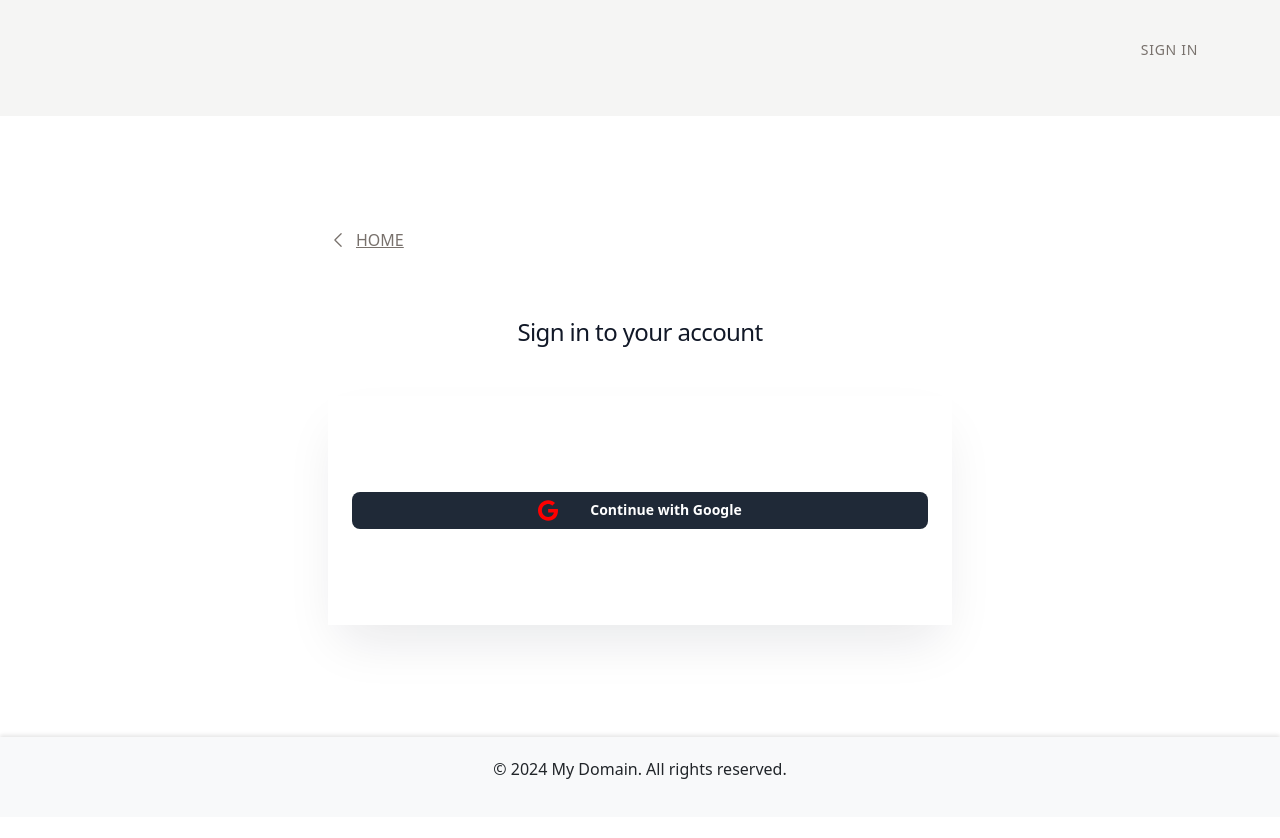
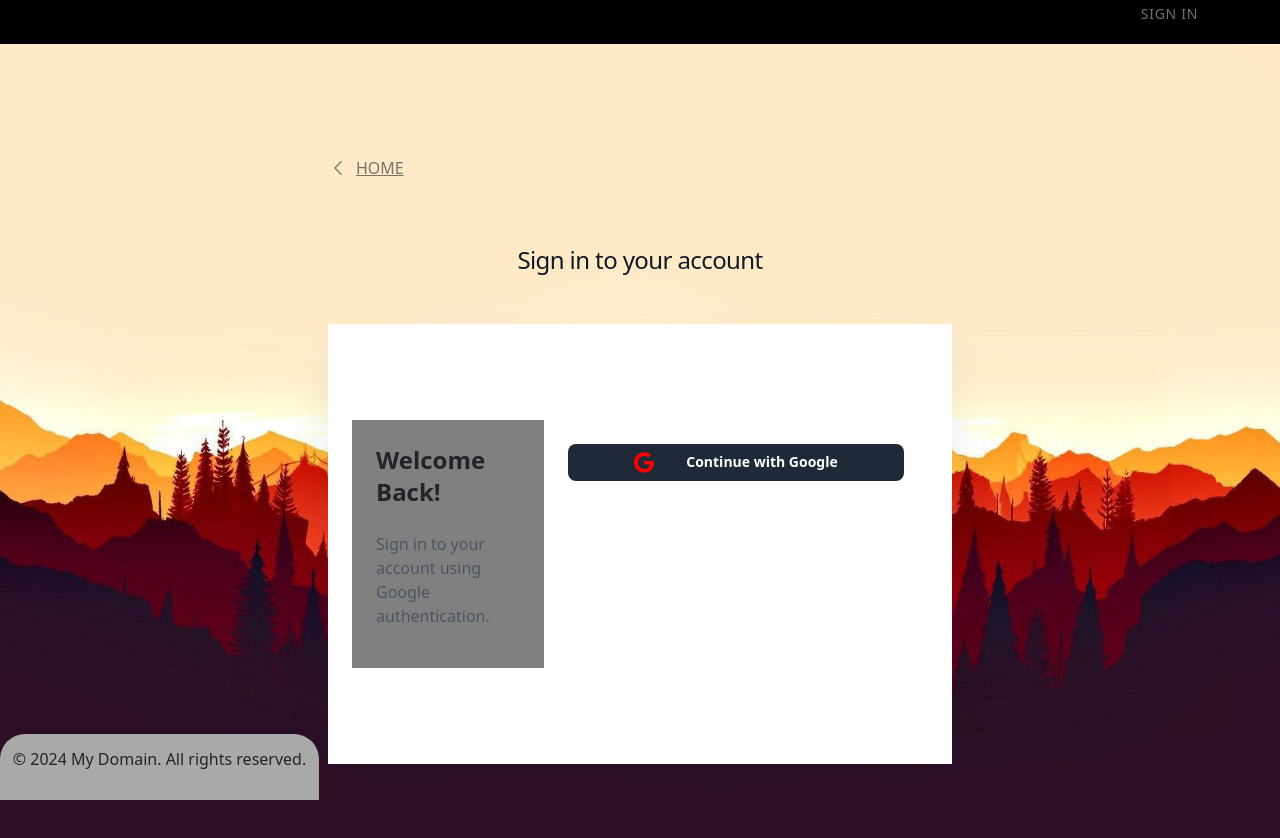
Before and after one commit to schwi1996/qds2024, a Next.js app: page /signin in a window 1280 px wide. Shown: the top 838 px of the page. Before the commit the page ends 817 px from the top, so only its background shows below. Built offline with nearby package versions, Linux system fonts and the light colour scheme; no server answers.

Commit message:
Submitted code for debugging

```diff
--- a/app/(auth)/signin/page.jsx
+++ b/app/(auth)/signin/page.jsx
@@ -1,13 +1,23 @@
-"use client"
-
-import GoogleLoginButton from 'app/components/auth/GoogleSignInButton'
+import GoogleLoginButton from 'app/components/auth/GoogleSignInButton';
 
 const SignInPage = () => {
   return (
-    <div>
-      <GoogleLoginButton />
+    <div className="flex">
+      {/* Text Panel on the Left */}
+      <div className="flex-shrink-0 w-1/3 p-4 bg-gray-200" style={{backgroundColor:"gray"}}>
+        {/* Add your text content here */}
+        <h2 className="text-2xl font-bold mb-4">Welcome Back!</h2>
+        <p className="text-gray-600">
+          Sign in to your account using Google authentication.
+        </p>
+      </div>
+
+      {/* Google Login Button on the Right */}
+      <div className="flex-grow p-4">
+        <GoogleLoginButton />
+      </div>
     </div>
-  )
-}
+  );
+};
 
-export default SignInPage
+export default SignInPage;
--- a/app/(site)/layout.jsx
+++ b/app/(site)/layout.jsx
@@ -5,7 +5,10 @@ import { useSession } from "next-auth/react";
 export default function HomeLayout({ children }) {
 
   return (
-    <div className="container mx-auto">
+    <div style={{
+      backgroundImage: "url('/night_firewatch.png')",
+      backgroundSize: "100% 100%"
+    }}>
       {children}
     </div>
   );
--- a/app/components/ui/Card/CardPage.module.css
+++ b/app/components/ui/Card/CardPage.module.css
@@ -1,5 +1,5 @@
 .cards-container {
-    background-color: blue;
+    background-color: transparent;
 }
 
 /* .Container{
--- a/app/footer.jsx
+++ b/app/footer.jsx
@@ -6,11 +6,13 @@ const Footer = () => {
   return (
     <footer
       style={{
-        backgroundColor: "#f8f9fa",
-        padding: "20px 0",
-        textAlign: "center",
-        marginTop: "auto",
+        backgroundColor: "darkgray",
+        padding: "1vw",
         boxShadow: "0 -2px 4px rgba(0, 0, 0, 0.1)",
+        borderTopLeftRadius: "25px",
+        borderTopRightRadius: "25px",
+        position:"absolute",
+        bottom: "0"
       }}
     >
       <p>© 2024 My Domain. All rights reserved.</p>
--- a/app/header.jsx
+++ b/app/header.jsx
@@ -5,7 +5,7 @@ import LoginButton from "./components/auth/SignInButton";
 
 const Header = () => {
   return (
-    <header className="bg-stone-100 py-10">
+    <header className="bg-stone-100 py-1 bg-opacity-50" style={{backgroundColor: "black"}}>
       <nav className="container flex items-center text-sm font-medium uppercase tracking-wider text-stone-500">
         <ul className="ml-auto">
           <li>
--- a/app/layout.jsx
+++ b/app/layout.jsx
@@ -8,7 +8,11 @@ export default function RootLayout({ children }) {
   return (
     <html lang='en'>
       <Head/>
-      <body className='flex h-full flex-col'>
+      <body className='flex h-full flex-col' style={{
+      backgroundImage: "url('/day_firewatch.jpg')",
+      backgroundSize: "100% 100%",
+      backgroundRepeat: "no-repeat"
+    }}>
         <Provider>
           <Header />
           <main className='grow'>{children}</main>
--- a/app/page.jsx
+++ b/app/page.jsx
@@ -2,37 +2,19 @@ import Image from "next/image";
 
 const Home = () => {
   return (
-    <section className="relative">
-      {/* Top-left images or icons (use absolute positioning) */}
-      <div className="absolute left-0 top-0 z-10">
-        {/* Replace src with your image path */}
-        {/* <Image
-          src="/path-to-your-top-left-image.jpg"
-          alt="Image description"
-          width={100}
-          height={100}
-        /> */}
-        {/* Repeat for other images or icons */}
-      </div>
+    <section className="relative flex items-center justify-center">
 
-      {/* Container for center-aligned content */}
-      <div className="container mx-auto py-4 text-center">
+      <div className="p-8 bg-white rounded-md text-center">
         <h1 className="text-2xl font-semibold tracking-tight">
           Welcome to Our Site
         </h1>
-        {/* Main content goes here */}
-        <p className="mt-2">
+
+        <div>
           Your main content text goes here. Describe what your site or company
           does, and what visitors can expect to find or do here.
-        </p>
-        {/* Call to action button */}
+        </div>
+
       </div>
-      <br></br>
-      {/* Footer (at the bottom of the section) */}
-
-      <footer className="absolute bottom-0 w-full p-4 text-center">
-        Footer content goes here.
-      </footer>
 
     </section>
   );
```
Also changed, not shown: public/day_firewatch.jpg (added), public/night_firewatch.png (added).
